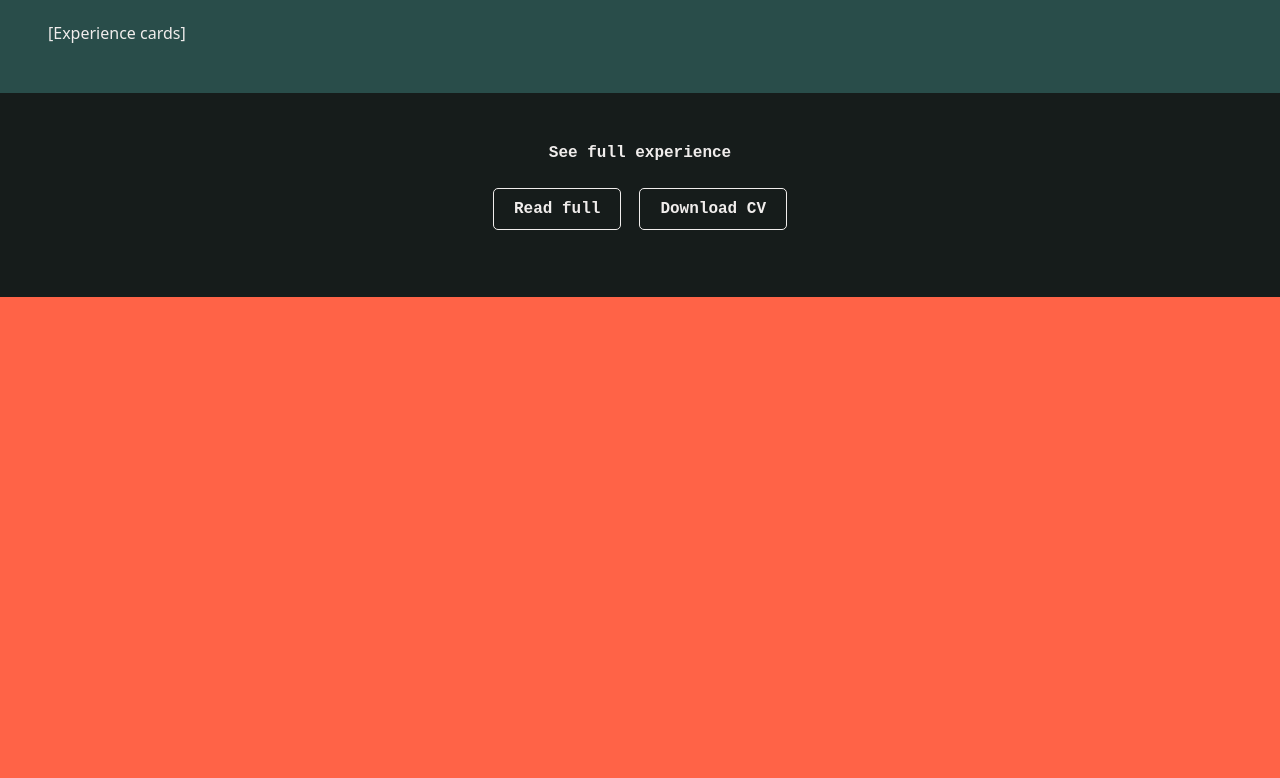
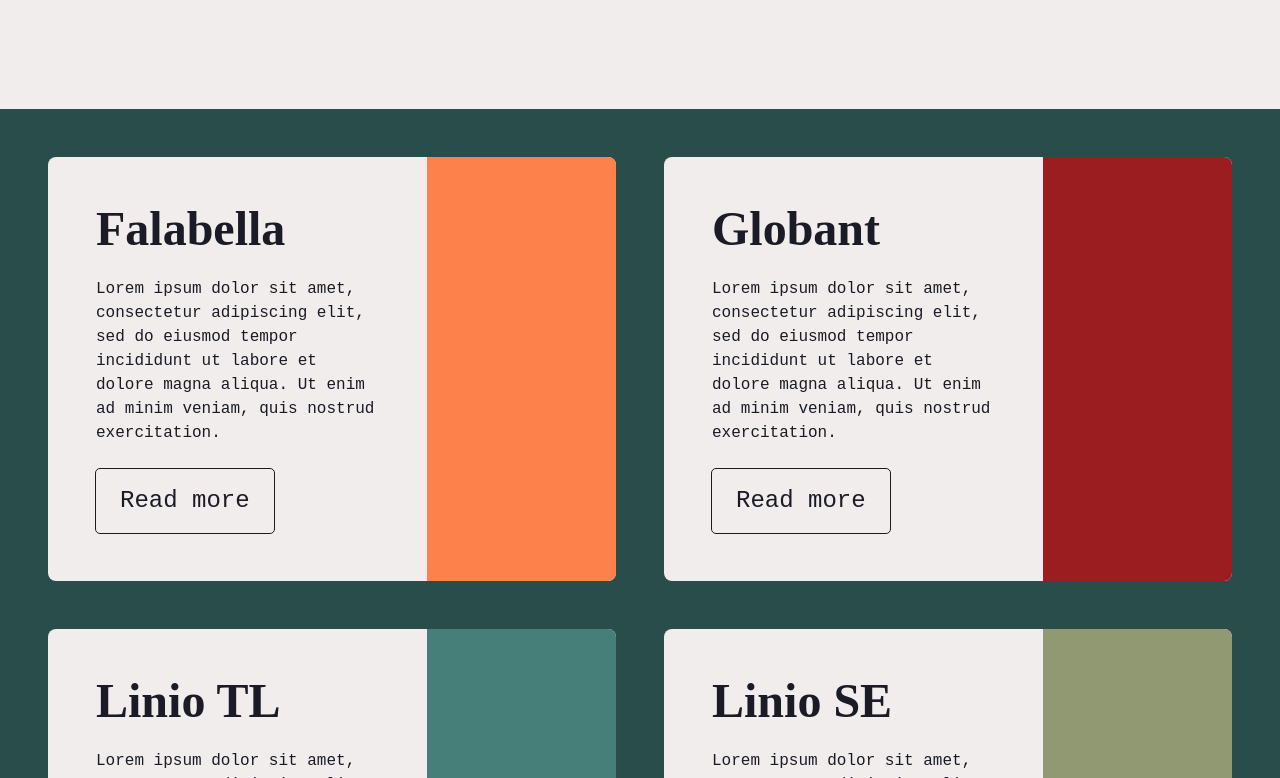
Before and after one commit to tavofuentes/tavofuentes-site, a Next.js app: page / in a window 1280 px wide. Shown: the part 662-1440 px from the top of the page. Before the commit the page ends 959 px from the top, so only its background shows below. Built offline with nearby package versions, Linux system fonts and the light colour scheme.

Commit message:
feat: experience cards

```diff
--- a/app/globals.css
+++ b/app/globals.css
@@ -7,12 +7,12 @@
   box-sizing: border-box;
   padding: 0;
   margin: 0;
+  scrollbar-color: #467E79#c2c5cc;
 }
 
 html,
 body {
   max-width: 100vw;
-  overflow-x: hidden;
   color: #1a1b25;
   background: tomato;
 }
--- a/components/ButtonLink/index.tsx
+++ b/components/ButtonLink/index.tsx
@@ -8,10 +8,8 @@
 }
 
 const styles = {
-  "outline-dark":
-    "outline outline-1 outline-eggshell rounded text-eggshell px-5 py-2",
-  "outline-light":
-    "outline outline-1 outline-black rounded text-black px-5 py-2",
+  "outline-dark": "outline outline-1 outline-eggshell rounded text-eggshell",
+  "outline-light": "outline outline-1 outline-black rounded text-black",
 };
 
 export default function ButtonLink({
@@ -24,7 +22,7 @@
     <>
       {targetUrl.includes("http") ? (
         <a
-          className={`${styles[buttonStyle]} ${className}`}
+          className={`${styles[buttonStyle]} ${className} font-inconsolata font-medium text-2xl px-6 py-4`}
           href={targetUrl}
           target="_blank"
         >
@@ -32,7 +30,7 @@
         </a>
       ) : (
         <Link
-          className={`${styles[buttonStyle]} ${className}`}
+          className={`${styles[buttonStyle]} ${className} font-inconsolata font-medium text-2xl px-6 py-4`}
           href={targetUrl}
         >
           {children}
--- /dev/null
+++ b/components/ExperienceCard/index.tsx
@@ -0,0 +1,57 @@
+import Link from "next/link";
+import { ExperienceRecord } from "@/support/types";
+import ButtonLink from "../ButtonLink";
+interface Props {
+  experienceRecord: ExperienceRecord;
+  bgColor: string;
+  imgBgColor: string;
+}
+
+const ExperienceCard = ({ experienceRecord, bgColor, imgBgColor }: Props) => {
+  return (
+    <div
+      className="
+      px-3
+      py-6
+      flex flex-col
+      md:flex-row md:p-6
+      lg:max-w-1/2 lg:basis-1/2
+      outline1
+      "
+    >
+      <div
+        className={`${bgColor}
+        rounded-lg
+        flex flex-grow flex-col flex-col-reverse
+        md:flex-row
+        outline1
+      `}
+      >
+        <div className="outline2 p-6 md:p-12 flex-1">
+          <h1
+            className={`font-literata text-5xl mb-3 md:mb-6 text-black font-semibold`}
+          >
+            {experienceRecord.title}
+          </h1>
+          <p className="font-inconsolata">{experienceRecord.description}</p>
+          <ButtonLink
+            className="mt-6 inline-block"
+            buttonStyle="outline-light"
+            targetUrl="/more"
+          >
+            Read more
+          </ButtonLink>
+        </div>
+        <div
+          className={`${imgBgColor} outline2
+          rounded-t-lg
+          md:rounded-tl-none md:rounded-r-lg
+          h-64
+          md:h-auto md:w-1/3`}
+        ></div>
+      </div>
+    </div>
+  );
+};
+
+export default ExperienceCard;
--- a/components/ExperiencePanel/index.tsx
+++ b/components/ExperiencePanel/index.tsx
@@ -1,13 +1,58 @@
 import Link from "next/link";
 import Panel from "@/components/Panel";
+import ExperienceCard from "@/components/ExperienceCard";
+
+const experienceList = [
+  {
+    title: "Falabella",
+    dates: "2020-2023",
+    description:
+      "Lorem ipsum dolor sit amet, consectetur adipiscing elit, sed do eiusmod tempor incididunt ut labore et dolore magna aliqua.  Ut enim ad minim veniam, quis nostrud exercitation.",
+  },
+  {
+    title: "Globant",
+    dates: "2020-2023",
+    description:
+      "Lorem ipsum dolor sit amet, consectetur adipiscing elit, sed do eiusmod tempor incididunt ut labore et dolore magna aliqua. Ut enim ad minim veniam, quis nostrud exercitation.",
+  },
+  {
+    title: "Linio TL",
+    dates: "2020-2023",
+    description:
+      "Lorem ipsum dolor sit amet, consectetur adipiscing elit, sed do eiusmod tempor incididunt ut labore et dolore magna aliqua. Ut enim ad minim veniam, quis nostrud exercitation.",
+  },
+  {
+    title: "Linio SE",
+    dates: "2020-2023",
+    description:
+      "Lorem ipsum dolor sit amet, consectetur adipiscing elit, sed do eiusmod tempor incididunt ut labore et dolore magna aliqua. Ut enim ad minim veniam, quis nostrud exercitation.",
+  },
+];
+
+const imgBgColors = ["bg-tangerine", "bg-brick", "bg-grass", "bg-olive"];
 
 const ExperiencePanel = () => {
   return (
     <Panel className="bg-forest">
-      <div className="flex flex-col md:flex-row outline1">
-        <div className="flex-1 flex-col p-6 md:p-12 text-eggshell outline2">
-          [Experience cards]
-        </div>
+      <div
+        className="
+          p-3
+          md:p-6
+          flex flex-col
+          lg:flex-row lg:flex-wrap
+          outline1
+          "
+      >
+        {experienceList.map((experienceItem, key) => {
+          return (
+            <ExperienceCard
+              key={key}
+              bgColor="bg-eggshell"
+              imgBgColor={imgBgColors[key % 4]}
+              experienceRecord={experienceItem}
+            />
+          );
+        })}
       </div>
     </Panel>
   );
--- a/components/Header/index.tsx
+++ b/components/Header/index.tsx
@@ -5,8 +5,7 @@
 const Header = () => {
   return (
     <Panel className="bg-eggshell">
-      <header className="font-inconsolata text-base font-bold flex justify-between p-6 md:p-12 text-black outline1">
-        <div>logo</div>
+      <header className="font-inconsolata text-base font-bold flex flex-grow justify-end p-6 md:p-12 text-black outline1">
         <nav className="flex flex-col lg:flex-row space-x-10 items-end outline2">
           <Link href={"/work-experience"}>Work experience</Link>
           <a
--- /dev/null
+++ b/support/types.ts
@@ -0,0 +1,5 @@
+export interface ExperienceRecord {
+  title: string;
+  dates: string;
+  description: string;
+}
--- a/tailwind.config.ts
+++ b/tailwind.config.ts
@@ -11,9 +11,12 @@
       colors: {
         eggshell: "#F0EDEC",
         black: "#1A1B25",
-        brick: "#9B1D20",
         forest: "#294D4A",
         night: "#161C1B",
+        tangerine: "#FC814A",
+        brick: "#9B1D20",
+        grass: "#467E79",
+        olive: "#919973",
       },
     },
   },
```
Also changed, not shown: components/Hero/index.tsx (+5 -3 lines).
